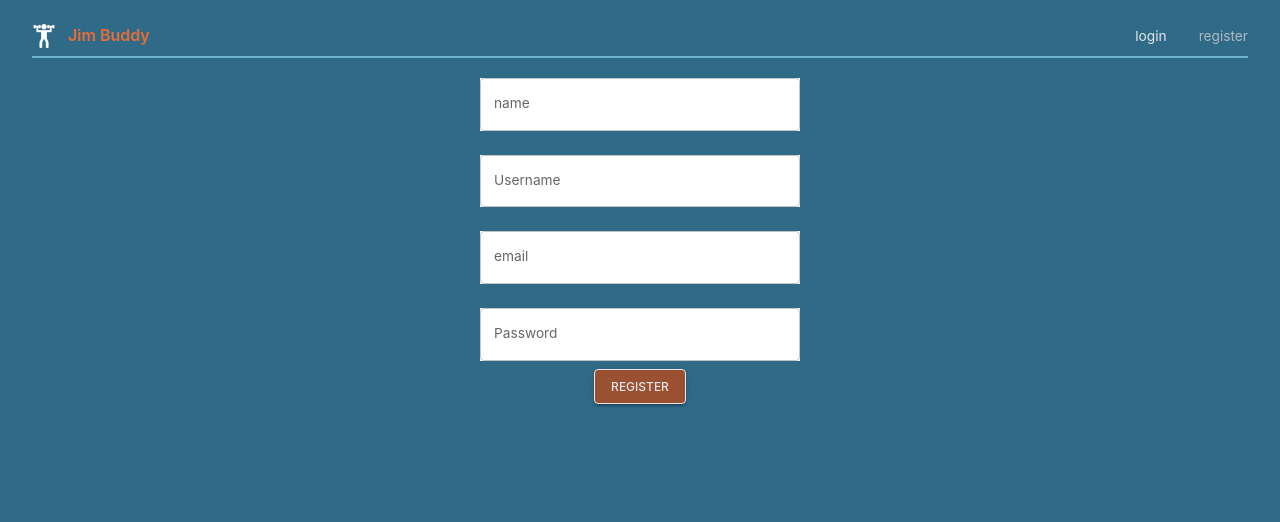
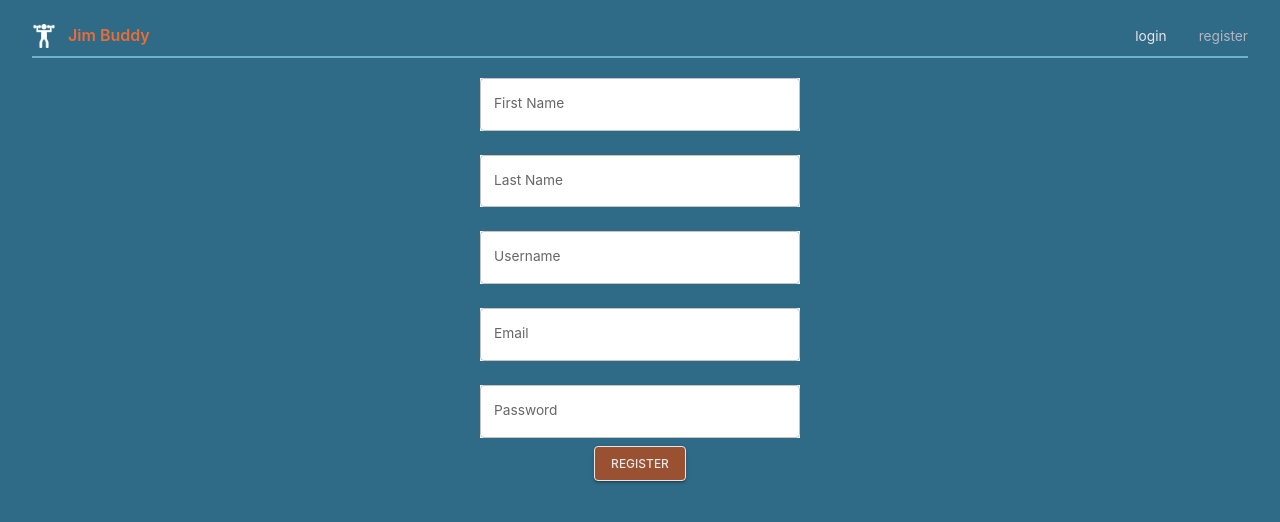
Before and after one commit to James-Muralles/exercise-app-client, a React (Vite) app: page /register in a window 1280 px wide. Shown: the top 522 px of the page. Built offline with nearby package versions, Linux system fonts and the light colour scheme.

Commit message:
set up register form to make post

```diff
--- a/src/scenes/loginPage/LoginForm.tsx
+++ b/src/scenes/loginPage/LoginForm.tsx
@@ -8,8 +8,8 @@ import { setLogin } from '@/state';
 import { LoginFormValues } from '@/state/types';
 
 const loginSchema = yup.object().shape({
-  username: yup.string().required('Username is required'),
-  password: yup.string().required('Password is required'),
+  username: yup.string().required('required'),
+  password: yup.string().required('required'),
 });
 
 const initialLoginValues = {
@@ -47,14 +47,13 @@ const LoginForm = () => {
             token: loggedIn.token,
           })
         );
-        navigate('/home');
       } else {
         console.log("Login failed.");
       }
     };
 
 
-  const handleFormSubmit = async (values, onSubmitProps) => {
+  const handleFormSubmit = async (values: LoginFormValues, onSubmitProps: { resetForm: () => void; }) => {
     await login(values, onSubmitProps);
     navigate('/home');
 
--- a/src/scenes/registerPage/RegisterForm.tsx
+++ b/src/scenes/registerPage/RegisterForm.tsx
@@ -1,48 +1,77 @@
 import React, { useState } from 'react';
 import { Box, Typography, TextField, Button, useMediaQuery, useTheme } from '@mui/material';
 import { useNavigate } from 'react-router-dom';
+import { Formik } from 'formik';
+import { useDispatch } from 'react-redux';
+import * as yup from 'yup';
+import { RegisterFormValues } from '@/state/types';
 
 
 
 const RegisterForm = () => {
   const navigate = useNavigate();
-  const [selectedPage, setSelectedPage] = useState('loginPage');
-  const [isRegistered, setIsRegistered] = useState('not complete');
+  // const [selectedPage, setSelectedPage] = useState('loginPage');
+  // const [isRegistered, setIsRegistered] = useState('not complete');
   const theme = useTheme();
   const isMobileScreen = useMediaQuery(theme.breakpoints.down('sm'));
 
+  const registerSchema = yup.object().shape({
+    firstName: yup.string().required('required'),
+    lastName: yup.string().required('required'),
+    email: yup.string().required('required'),
+    username: yup.string().required('required'),
+    password: yup.string().required('required'),
+  });
 
-
-  // State variables for name, username, password, and email
-  const [name, setName] = useState('');
-  const [username, setUsername] = useState('');
-  const [password, setPassword] = useState('');
-  const [email, setEmail] = useState('');
+  const initialLoginValues = {
+    firstName: '',
+    lastName: '',
+    username: '',
+    email: '',
+    password: '',
+  };
 
 
 
+  const register = async (values: RegisterFormValues, onSubmitProps: { resetForm: () => void; }) =>{
+    const formData = new FormData();
+    const savedUserResponse = await fetch(
+      "http://localhost:1337/auth/register",
+      {
+        method: "POST",
+        body: formData,
+      }
+    );
+    const savedUser = await savedUserResponse.json();
+    console.log(savedUser)
+    onSubmitProps.resetForm();
+
+  }
+
   // Handle form submission
-  const handleRegister = async (e: React.FormEvent<HTMLFormElement>) => {
-    e.preventDefault();
-    try{
-    setIsRegistered("Completed");
-    await new Promise((resolve) => setTimeout(resolve, 1000));
-    setIsRegistered("Completed");
-    console.log("registered successfully")
-    setSelectedPage('loginPage');
-    navigate('/');
-    }catch(e){
-      console.error('Registration Failed', e);
-      setIsRegistered('not complete');
-    }
+  const handleFormSubmit = async (values: RegisterFormValues, onSubmitProps: { resetForm: () => void; }) => {
+    await register(values, onSubmitProps);
+    navigate("/home");
+  };
 
-
-  };
 
   return (
     <Box >
-      {/* <Typography variant="h4">Register</Typography> */}
-      <form onSubmit={handleRegister}>
+        <Formik
+      onSubmit={handleFormSubmit}
+      initialValues={initialLoginValues}
+      validationSchema={registerSchema}
+    >
+      {({
+        values,
+        errors,
+        touched,
+        handleBlur,
+        handleChange,
+        handleSubmit,
+        resetForm,
+      }) => (
+      <form onSubmit={handleSubmit}>
         {isMobileScreen ? (
           // Mobile view
           <>
@@ -52,12 +81,33 @@ const RegisterForm = () => {
                background: 'white',
 
               }}
-              label="name"
+              label="First Name"
+              name='firstName'
               variant="outlined"
+              onBlur={handleBlur}
+              onChange={handleChange}
+              value={values.firstName}
+              error={Boolean(touched.firstName) && Boolean(errors.firstName)}
+              helperText={touched.firstName && errors.firstName}
               fullWidth
               margin="normal"
-              value={name}
-              onChange={(e) => setUsername(e.target.value)}
+              />
+              <TextField
+             style={{
+               width: '100%',
+               background: 'white',
+
+              }}
+              label="Last Name"
+              name='lastName'
+              variant="outlined"
+              onBlur={handleBlur}
+              onChange={handleChange}
+              value={values.lastName}
+              error={Boolean(touched.lastName) && Boolean(errors.lastName)}
+              helperText={touched.lastName && errors.lastName}
+              fullWidth
+              margin="normal"
               />
             <TextField
               style={{
@@ -65,11 +115,15 @@ const RegisterForm = () => {
                 background: 'white',
               }}
               label="Username"
+              name='username'
               variant="outlined"
+              onBlur={handleBlur}
+              onChange={handleChange}
+              value={values.username}
+              error={Boolean(touched.username) && Boolean(errors.username)}
+              helperText={touched.username && errors.username}
               fullWidth
               margin="normal"
-              value={username}
-              onChange={(e) => setUsername(e.target.value)}
             />
 
             <TextField
@@ -77,12 +131,16 @@ const RegisterForm = () => {
                 width: '100%',
                 background: 'white',
               }}
-              label="email"
+              label="Email"
+              name='email'
               variant="outlined"
+              onBlur={handleBlur}
+              onChange={handleChange}
+              value={values.email}
+              error={Boolean(touched.email) && Boolean(errors.email)}
+              helperText={touched.email && errors.email}
               fullWidth
               margin="normal"
-              value={email}
-              onChange={(e) => setUsername(e.target.value)}
             />
 
             <TextField
@@ -91,12 +149,16 @@ const RegisterForm = () => {
                 background: 'white',
               }}
               label="Password"
-              type="password"
+              name='password'
+              type='password'
               variant="outlined"
+              onBlur={handleBlur}
+              onChange={handleChange}
+              value={values.password}
+              error={Boolean(touched.password) && Boolean(errors.password)}
+              helperText={touched.password && errors.password}
               fullWidth
               margin="normal"
-              value={password}
-              onChange={(e) => setPassword(e.target.value)}
             />
             <Button variant="contained"
               style={{
@@ -121,11 +183,32 @@ const RegisterForm = () => {
                 width: '40vh',
                 background: 'white',
               }}
-              label="name"
+              label="First Name"
+              name='firstName'
               variant="outlined"
+              onBlur={handleBlur}
+              onChange={handleChange}
+              value={values.firstName}
+              error={Boolean(touched.firstName) && Boolean(errors.firstName)}
+              helperText={touched.firstName && errors.firstName}
+              fullWidth
               margin="normal"
-              value={username}
-              onChange={(e) => setUsername(e.target.value)}
+            />
+            <TextField
+              style={{
+                width: '40vh',
+                background: 'white',
+              }}
+              label="Last Name"
+              name='lastName'
+              variant="outlined"
+              onBlur={handleBlur}
+              onChange={handleChange}
+              value={values.lastName}
+              error={Boolean(touched.lastName) && Boolean(errors.lastName)}
+              helperText={touched.lastName && errors.lastName}
+              fullWidth
+              margin="normal"
             />
             <TextField
               style={{
@@ -133,21 +216,31 @@ const RegisterForm = () => {
                 background: 'white',
               }}
               label="Username"
+              name='username'
               variant="outlined"
+              onBlur={handleBlur}
+              onChange={handleChange}
+              value={values.username}
+              error={Boolean(touched.username) && Boolean(errors.username)}
+              helperText={touched.username && errors.username}
+              fullWidth
               margin="normal"
-              value={username}
-              onChange={(e) => setUsername(e.target.value)}
             />
             <TextField
               style={{
                 width: '40vh',
                 background: 'white',
               }}
-              label="email"
+              label="Email"
+              name='email'
               variant="outlined"
+              onBlur={handleBlur}
+              onChange={handleChange}
+              value={values.email}
+              error={Boolean(touched.email) && Boolean(errors.email)}
+              helperText={touched.email && errors.email}
+              fullWidth
               margin="normal"
-              value={email}
-              onChange={(e) => setUsername(e.target.value)}
             />
             <TextField
               style={{
@@ -155,11 +248,16 @@ const RegisterForm = () => {
                 background: 'white',
               }}
               label="Password"
-              type="password"
+              name='password'
+              type='password'
               variant="outlined"
+              onBlur={handleBlur}
+              onChange={handleChange}
+              value={values.password}
+              error={Boolean(touched.password) && Boolean(errors.password)}
+              helperText={touched.password && errors.password}
+              fullWidth
               margin="normal"
-              value={password}
-              onChange={(e) => setPassword(e.target.value)}
             />
              <Button variant="contained"
               style={{
@@ -169,11 +267,12 @@ const RegisterForm = () => {
                       }}
               type="submit">
           Register
-        </Button>
-          </Box>
-        )}
-
-      </form>
+         </Button>
+            </Box>
+          )}
+        </form>
+      )}
+    </Formik>
     </Box>
   );
 };
```
Also changed, not shown: src/state/types.ts (+7 -0 lines).
